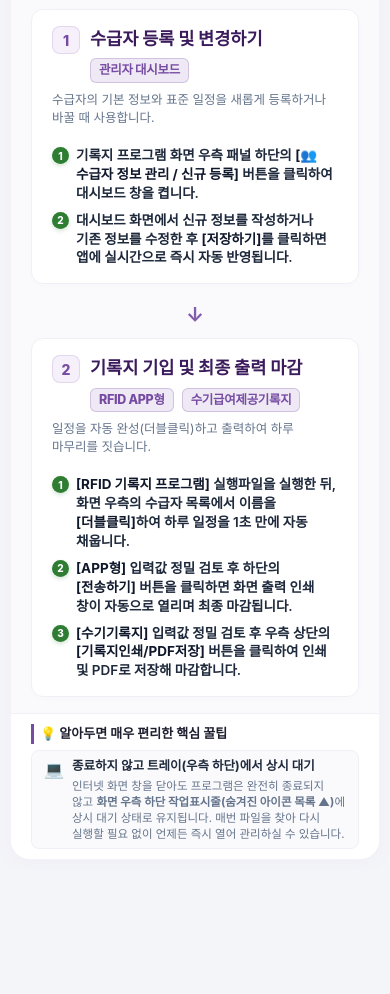
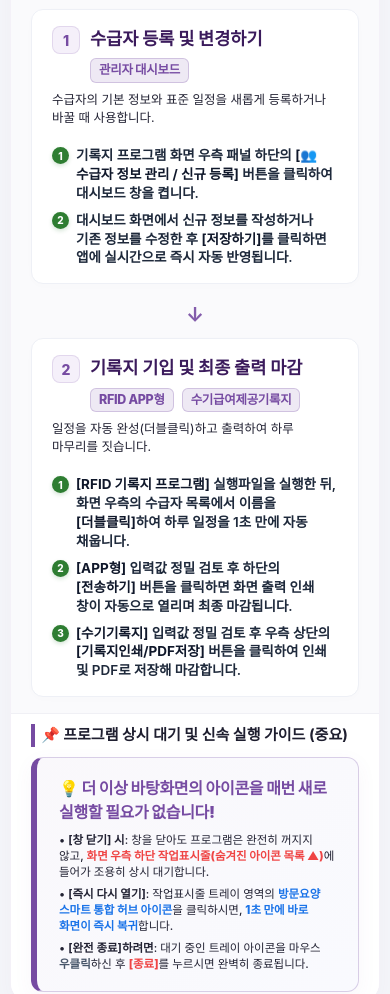
Before and after one commit to jingniverse/RFID, an Electron app: page 통합_사용_설명서.html in a window 390 px wide. Shown: the part 135-1129 px from the top of the page. Before the commit the page ends 1005 px from the top, so only its background shows below. Drawn offline with Linux system fonts and the light colour scheme; a web font is replaced by a local one.

Commit message:
design: 반응형 1열 임계점 1130px 설정 및 통합설명서 트레이 가이드 시인성 강화 (번개 아이콘 제거)

```diff
--- a/통합_사용_설명서.html
+++ b/통합_사용_설명서.html
@@ -16,7 +16,7 @@
       --success: #2e7d32;
       --success-light: #edf7ed;
       --text-dark: #1e1e2f;
-      --text-muted: #64748b;
+      --text-muted: #222233;
       --bg-gradient: linear-gradient(135deg, #667eea 0%, #764ba2 100%);
       --card-shadow: 0 4px 20px rgba(118, 75, 162, 0.04);
     }
@@ -329,13 +329,15 @@
     }
 
     .tip-callout {
-      background: #fafafc;
-      border: 1px solid #eef0f6;
-      border-radius: 8px;
-      padding: 6px 12px;
+      background: linear-gradient(135deg, rgba(118, 75, 162, 0.04) 0%, rgba(102, 126, 234, 0.04) 100%);
+      border: 1.5px solid rgba(118, 75, 162, 0.25);
+      border-left: 6px solid var(--primary);
+      border-radius: 12px;
+      padding: 18px 22px;
       display: flex;
-      gap: 8px;
+      gap: 14px;
       align-items: flex-start;
+      box-shadow: 0 6px 20px rgba(118, 75, 162, 0.05);
     }
 
     .tip-icon {
@@ -449,15 +451,18 @@
 
     <!-- 3. 하단 슬림 팁 바 -->
     <div class="tips-section">
-      <div class="tips-title">💡 알아두면 매우 편리한 핵심 꿀팁</div>
+      <div class="tips-title" style="font-size: 15px; border-left-width: 4px; margin-bottom: 10px;">📌 프로그램 상시 대기 및 신속 실행 가이드 (중요)</div>
       <div class="tips-grid">
 
         <!-- 꿀팁 1 -->
         <div class="tip-callout">
-          <span class="tip-icon">💻</span>
           <div class="tip-body">
-            <h4>종료하지 않고 트레이(우측 하단)에서 상시 대기</h4>
-            <p>인터넷 화면 창을 닫아도 프로그램은 완전히 종료되지 않고 <strong>화면 우측 하단 작업표시줄(숨겨진 아이콘 목록 ▲)</strong>에 상시 대기 상태로 유지됩니다. 매번 파일을 찾아 다시 실행할 필요 없이 언제든 즉시 열어 관리하실 수 있습니다.</p>
+            <h4 style="font-size: 16px; color: #764ba2; font-weight: 900; margin-bottom: 8px; letter-spacing: -0.3px;">💡 더 이상 바탕화면의 아이콘을 매번 새로 실행할 필요가 없습니다!</h4>
+            <div style="font-size: 14.5px; color: #0f172a; line-height: 1.7; display: flex; flex-direction: column; gap: 6px; font-weight: 500;">
+              <p>• <strong>[창 닫기] 시</strong>: 창을 닫아도 프로그램은 완전히 꺼지지 않고, <strong style="color: #ef4444; font-weight: 800;">화면 우측 하단 작업표시줄(숨겨진 아이콘 목록 ▲)</strong>에 들어가 조용히 상시 대기합니다.</p>
+              <p>• <strong>[즉시 다시 열기]</strong>: 작업표시줄 트레이 영역의 <strong style="color: #1a73e8; font-weight: 800;">방문요양 스마트 통합 허브 아이콘</strong>을 클릭하시면, <strong style="color: #1a73e8; font-weight: 800;">1초 만에 바로 화면이 즉시 복귀</strong>합니다.</p>
+              <p>• <strong>[완전 종료]하려면</strong>: 대기 중인 트레이 아이콘을 마우스 <strong style="color: #475569; font-weight: 800;">우클릭</strong>하신 후 <strong style="color: #ef4444; font-weight: 800;">[종료]</strong>를 누르시면 완벽히 종료됩니다.</p>
+            </div>
           </div>
         </div>
 
```
Also changed, not shown: RFID_APP/css/rfid_style.css (+22 -0 lines).
